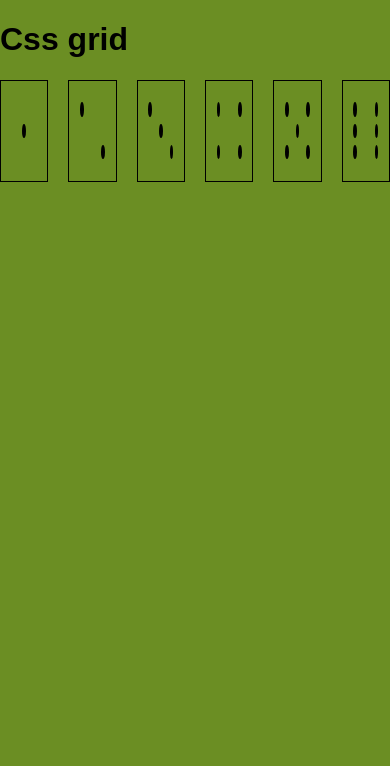
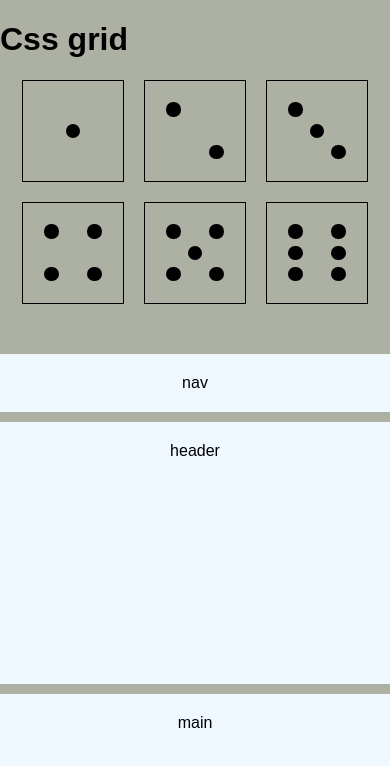
Before and after one commit to OzzoDev/FJSX24Bootcamp, a plain HTML site: page index.html in a window 390 px wide. Shown: the top 766 px of the page. Drawn offline with Linux system fonts and the light colour scheme.

Commit message:
task 2 done

```diff
--- a/index.html
+++ b/index.html
@@ -44,6 +44,14 @@
           <aside></aside>
         </article>
       </div>
+
+      <div class="goldenLayout-container">
+        <div class="goldenLayout-header goldenLayout-item">header</div>
+        <div class="goldenLayout-nav goldenLayout-item">nav</div>
+        <div class="goldenLayout-main goldenLayout-item">main</div>
+        <div class="goldenLayout-aside goldenLayout-item">aside</div>
+        <div class="goldenLayout-footer goldenLayout-item">footer</div>
+      </div>
     </main>
   </body>
 </html>
--- a/styles.css
+++ b/styles.css
@@ -1,15 +1,15 @@
 body {
   font-family: Arial, Helvetica, sans-serif;
-  background-color: olivedrab;
+  background-color: rgb(172, 177, 164);
   margin: 0;
   padding: 0;
 }
 
 .dice-container {
-  /* padding: 10px; */
   display: flex;
   justify-content: center;
   align-items: center;
+  flex-wrap: wrap;
   gap: 20px;
 }
 
@@ -148,3 +148,77 @@ body {
   grid-column: 4 / 4;
   grid-row: 4 / 4;
 }
+
+/*Golden Layout*/
+
+.goldenLayout-container {
+  margin-top: 50px;
+  display: grid;
+  width: 100%;
+  grid-template-columns: 1fr 1fr;
+  grid-template-rows: repeat(14, 1fr);
+  gap: 10px;
+}
+
+.goldenLayout-item {
+  padding: 20px 0 20px 0;
+  width: 100%;
+  background-color: aliceblue;
+  text-align: center;
+}
+
+.goldenLayout-header {
+  grid-column: 1/3;
+  grid-row: 1/3;
+}
+
+.goldenLayout-nav {
+  grid-column: 1/3;
+  grid-row: 3/4;
+}
+
+.goldenLayout-main {
+  grid-column: 1/1;
+  grid-row: 4/12;
+}
+
+.goldenLayout-aside {
+  grid-column: 2/2;
+  grid-row: 4/12;
+}
+
+.goldenLayout-footer {
+  grid-column: 1/3;
+  grid-row: 12/14;
+}
+
+@media (max-width: 768px) {
+  .goldenLayout-container {
+    grid-template-columns: 1fr;
+    grid-template-rows: repeat(25, 1fr);
+  }
+  .goldenLayout-header {
+    grid-column: 1/1;
+    grid-row: 2/6;
+  }
+
+  .goldenLayout-nav {
+    grid-column: 1/1;
+    grid-row: 1/1;
+  }
+
+  .goldenLayout-main {
+    grid-column: 1/1;
+    grid-row: 6/17;
+  }
+
+  .goldenLayout-aside {
+    grid-column: 1/1;
+    grid-row: 17/23;
+  }
+
+  .goldenLayout-footer {
+    grid-column: 1/1;
+    grid-row: 23/25;
+  }
+}
```
